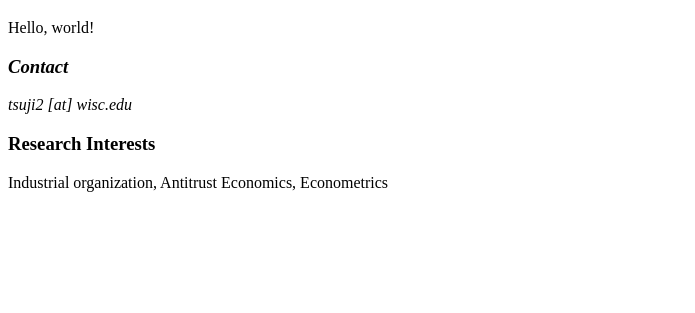
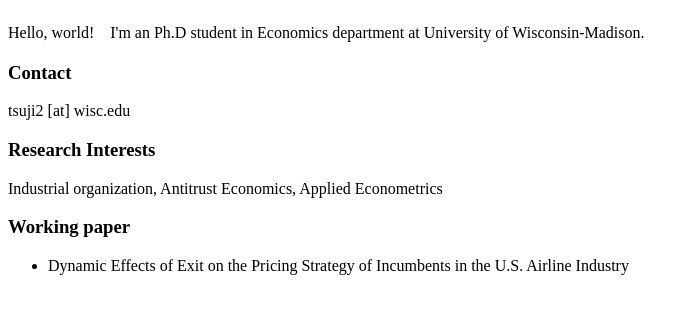
Before and after one commit to yuichirotsuji/yuichirotsuji.github.io, a plain HTML site: page index.html in a window 1280 px wide. Shown: the part 61-374 px from the top of the page, without its empty margins (0-695 px from the left). Drawn offline with Linux system fonts and the light colour scheme.

Commit message:
Update index.html

```diff
--- a/index.html
+++ b/index.html
@@ -6,15 +6,21 @@
   <body>
     <h1>Yuichiro Tsuji's website</h1>
     <p>
-      Hello, world!
+      Hello, world!　I'm an Ph.D student in Economics department at University of Wisconsin-Madison.
     </p>
-    <address>
+    <p>
       <h3>Contact</h3>
       tsuji2 [at] wisc.edu
-    </address>
+    </p>
     <p>
       <h3>Research Interests</h3>
-      Industrial organization, Antitrust Economics, Econometrics
+      Industrial organization, Antitrust Economics, Applied Econometrics
+    </p>
+    <p>
+      <h3>Working paper</h3>
+      <ul>
+        <li>Dynamic Effects of Exit on the Pricing Strategy of Incumbents in the U.S. Airline Industry</li>
+      </ul>
     </p>
 
   </body>
```
